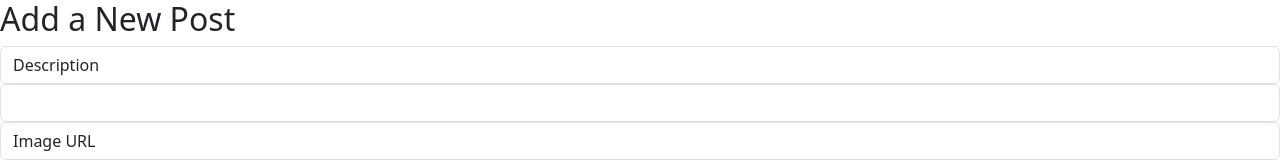
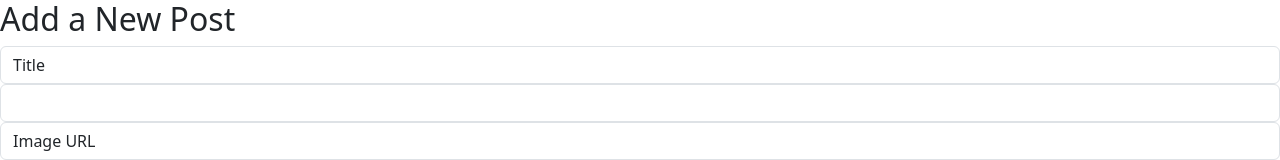
Before and after one commit to KierstenWhite/gifter, a React (Create React App) app in the folder client/: page / in a window 1280 px wide. Shown: the top 160 px of the page. Built offline with nearby package versions, Linux system fonts and the light colour scheme; no server answers.

Commit message:
small details on PostForm

```diff
--- a/client/src/components/PostForm.js
+++ b/client/src/components/PostForm.js
@@ -45,8 +45,8 @@ export const PostForm = () => {
             <h2 className="postForm__title">Add a New Post</h2>
             <fieldset>
                 <div className="form-group">
-                    <label htmlFor="description" className="form-control">Description</label>
-                    <input required autoFocus type="text" className="form-control" id="description" value={post.title}
+                    <label htmlFor="title" className="form-control">Title</label>
+                    <input required autoFocus type="text" className="form-control" id="title" value={post.title}
                             onChange={
                             (evt) => {
                                 const copy = {...post} // copying ticket object
```
